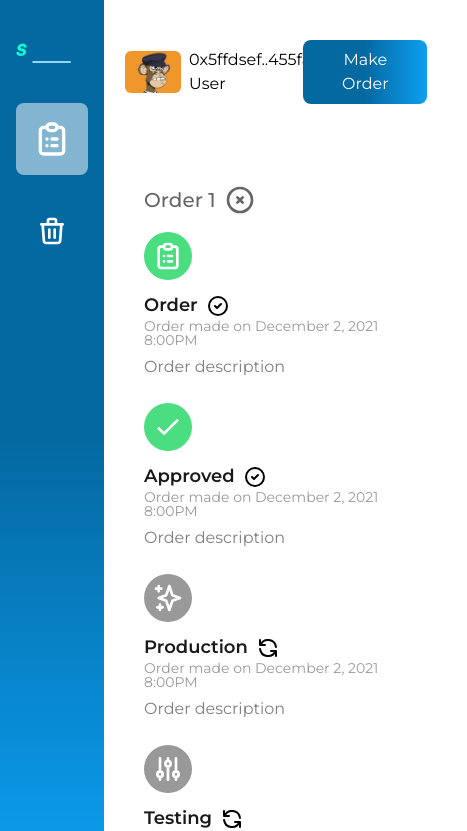
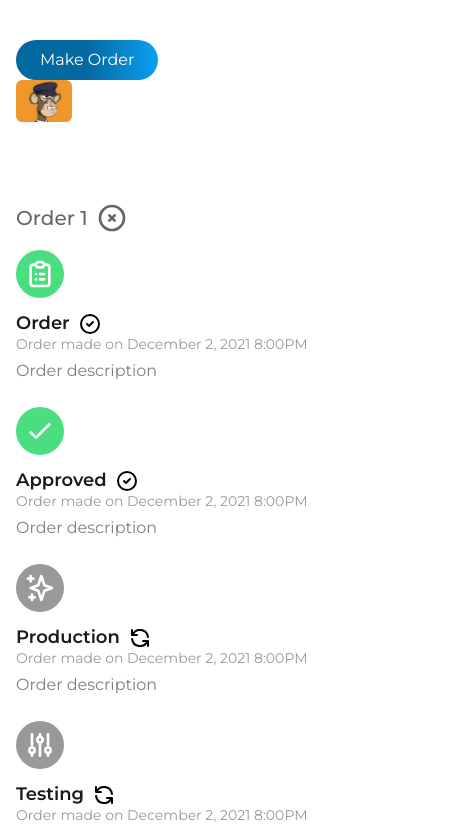
Before and after one commit to mendsalbert/schain, a Next.js app: page /admin in a window 390 px wide. Shown: the top 831 px of the page, 467 px wide, since content can reach past the window. Built offline with nearby package versions, Linux system fonts and the light colour scheme.

Commit message:
schain ui

```diff
--- a/components/Admin/adminSideNav.tsx
+++ b/components/Admin/adminSideNav.tsx
@@ -4,9 +4,9 @@ type Props = {};
 
 const AdminSideNav = (props: Props) => {
   return (
-    <div className="bg-gradient-to-b  space-y-10 flex p-4 flex-col text-center items-center from-[#0469A1] via-[#0469A1]  to-[#0C9FF2]  ">
+    <div className="bg-gradient-to-b hidden  space-y-10 md:flex p-4 flex-col text-center items-center from-[#0469A1] via-[#0469A1]  to-[#0C9FF2]  ">
       <img src={"/images/logo.svg"} className="w-28 mt-6" />
-      <div className="bg-[#ffffff81] p-4 rounded-lg">
+      <div className="bg-[#ffffff81] p-1 md:p-4 rounded-lg">
         <ClipboardListIcon className="h-10 text-white" />
       </div>
       <div className="">
--- a/components/partials/Footer.jsx
+++ b/components/partials/Footer.jsx
@@ -198,7 +198,7 @@ function Footer() {
           <div className="text-sm text-gray-600 mr-4">
             <a
               className="text-blue-600 hover:underline"
-              href="https://cruip.com/"
+              href="https://netlify.schain.com/"
             >
               @schain 2022
             </a>
--- a/components/partials/Header.jsx
+++ b/components/partials/Header.jsx
@@ -1,5 +1,4 @@
 import React, { useState, useEffect } from "react";
-// import { Link } from 'react-router-dom';
 
 function Header() {
   const [top, setTop] = useState(true);
--- a/pages/admin.tsx
+++ b/pages/admin.tsx
@@ -13,9 +13,9 @@ const Admin = (props: Props) => {
     <div className="font-Montserrat  w-full">
       <div className="flex flex-row  w-full">
         <AdminSideNav />
-        <div className="w-full px-10 mt-10 h-screen">
-          <div className="flex flex-row justify-between">
-            <div className="flex flex-row justify-center items-center space-x-2 ">
+        <div className="w-full px-4 md:px-10 mt-10 h-screen">
+          {/* <div className="flex flex-col-reverse  md:flex-row md:justify-between">
+            <div className="flex pt-5 md:pt-0  flex-row justify-center items-center space-x-0 md:space-x-2 ">
               <img src="/images/profile.jpg" className="w-14 rounded-md" />
               <div>
                 <p>0x5ffdsef..455fad</p>
@@ -28,10 +28,25 @@ const Admin = (props: Props) => {
 
                 setComp(<OrderModal />);
               }}
-              className="bg-gradient-to-r active:outline-none active:border-none from-[#0469A1] via-[#0469A1]  to-[#0C9FF2]  text-center w-max   px-6 py-2  rounded-lg cursor-pointer text-white"
+              className="  bg-gradient-to-r active:outline-none active:border-none from-[#0469A1] via-[#0469A1]  to-[#0C9FF2]  text-center w-full md:w-max   px-6 py-2  rounded-lg cursor-pointer text-white"
             >
               Make Order
             </button>
+          </div> */}
+          <div className="flex flex-col ">
+            <button
+              onClick={() => {
+                setOpen(!open);
+
+                setComp(<OrderModal />);
+              }}
+              className="  bg-gradient-to-r active:outline-none active:border-none from-[#0469A1] via-[#0469A1]  to-[#0C9FF2]  text-center  w-max   px-6 py-2  rounded-full cursor-pointer text-white"
+            >
+              Make Order
+            </button>
+            <div>
+              <img src="/images/profile.jpg" className="w-14 rounded-md" />
+            </div>
           </div>
           <Orders />
         </div>
```
